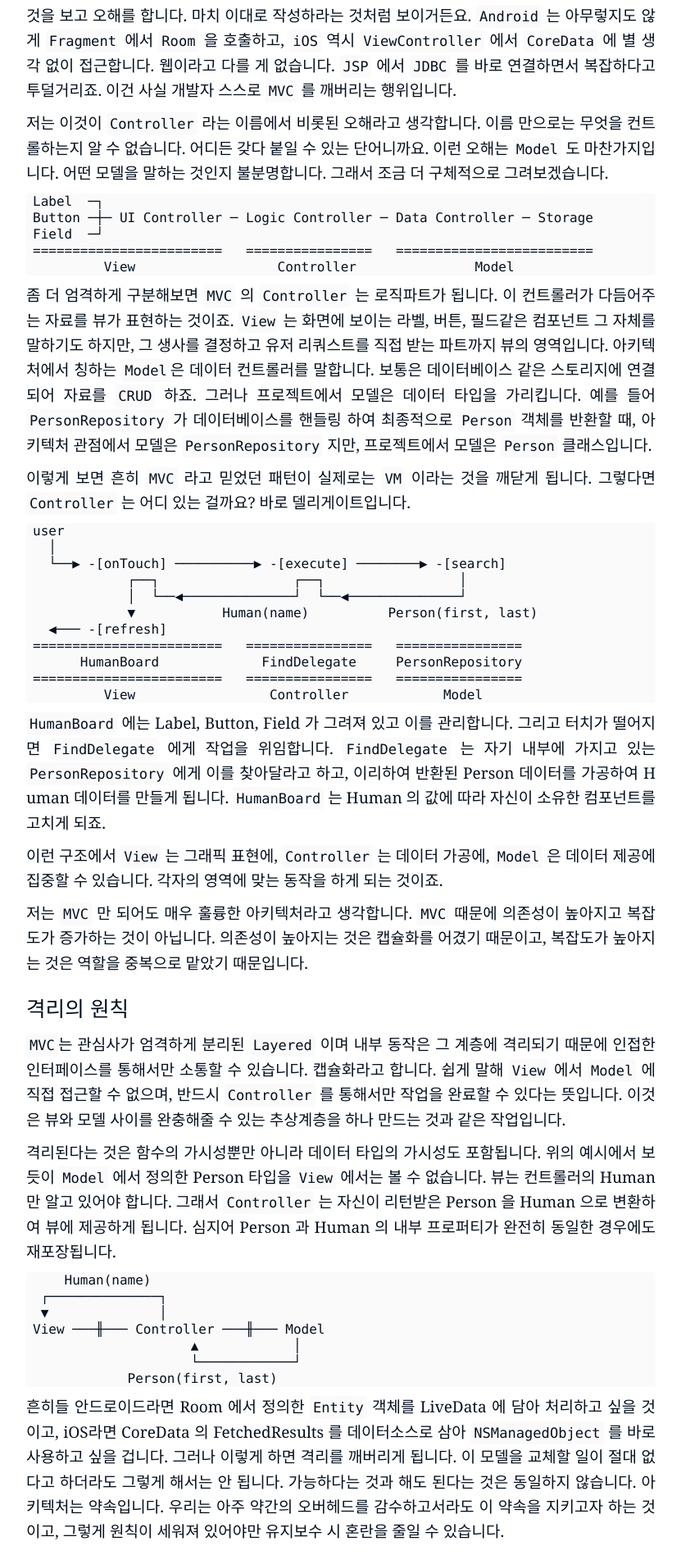
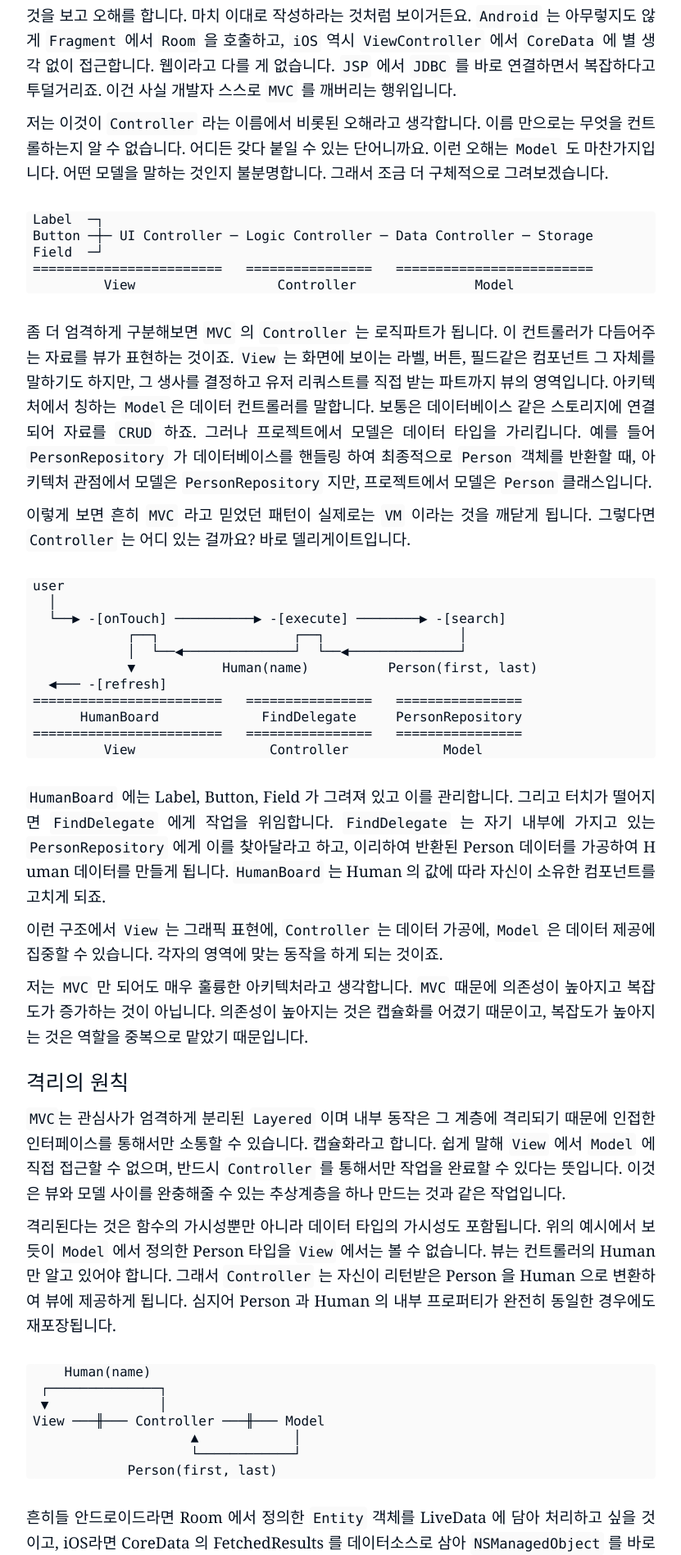
Before and after one commit to kiroshin/kiroshin.github.io, a Jekyll site: the page built from _posts/2024-07-15-architecture.md, in a window 1280 px wide. Shown: the part 1239-3136 px from the top of the page at 82% size, without its empty margins (320-1151 px from the left). Built offline with Jekyll 4.4.1, drawn with Linux system fonts in a browser that asks for light colours.

Commit message:
Update _page.scss

```diff
--- a/_sass/_page.scss
+++ b/_sass/_page.scss
@@ -171,6 +171,7 @@ code {
 .highlight {
   border-radius: $radius-tiny-size;
   background: $bg-code-color;
+  margin: $layout-gap 0;
   pre {
     letter-spacing: 0 !important;
     line-height: 1.25 !important;
```
